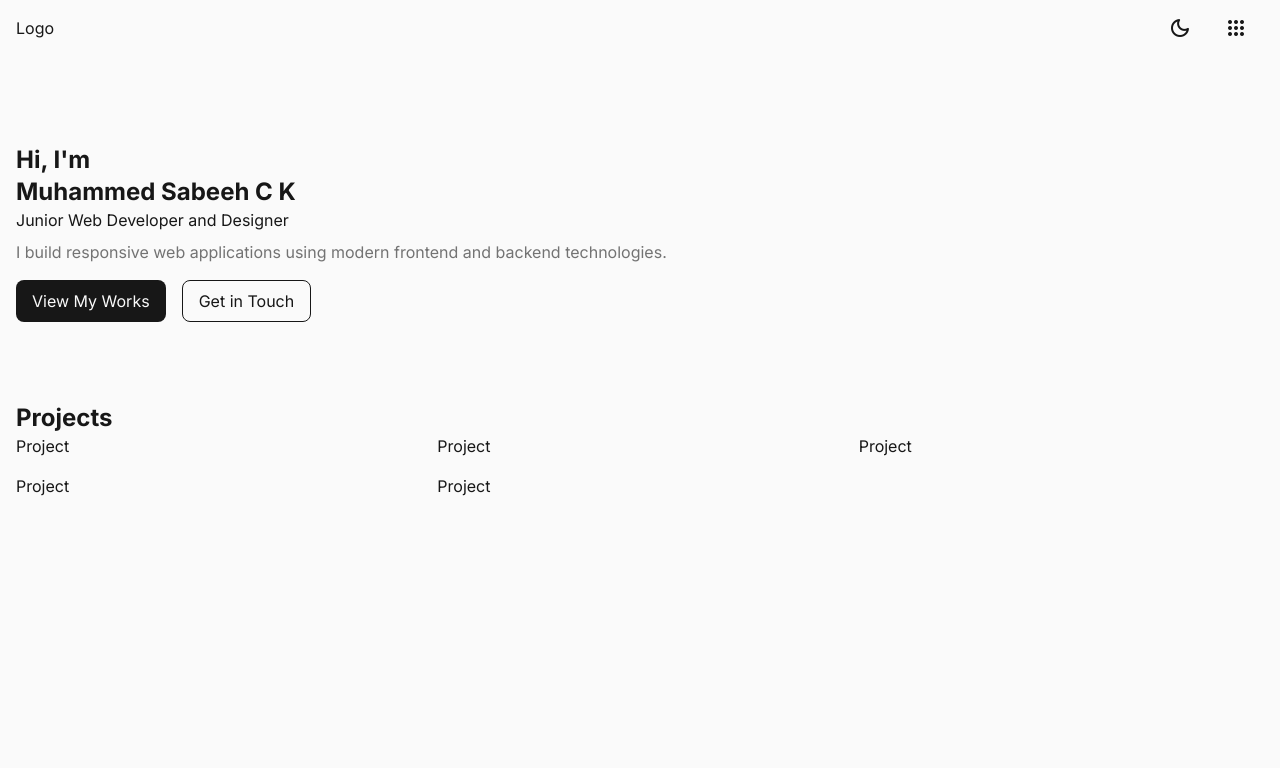
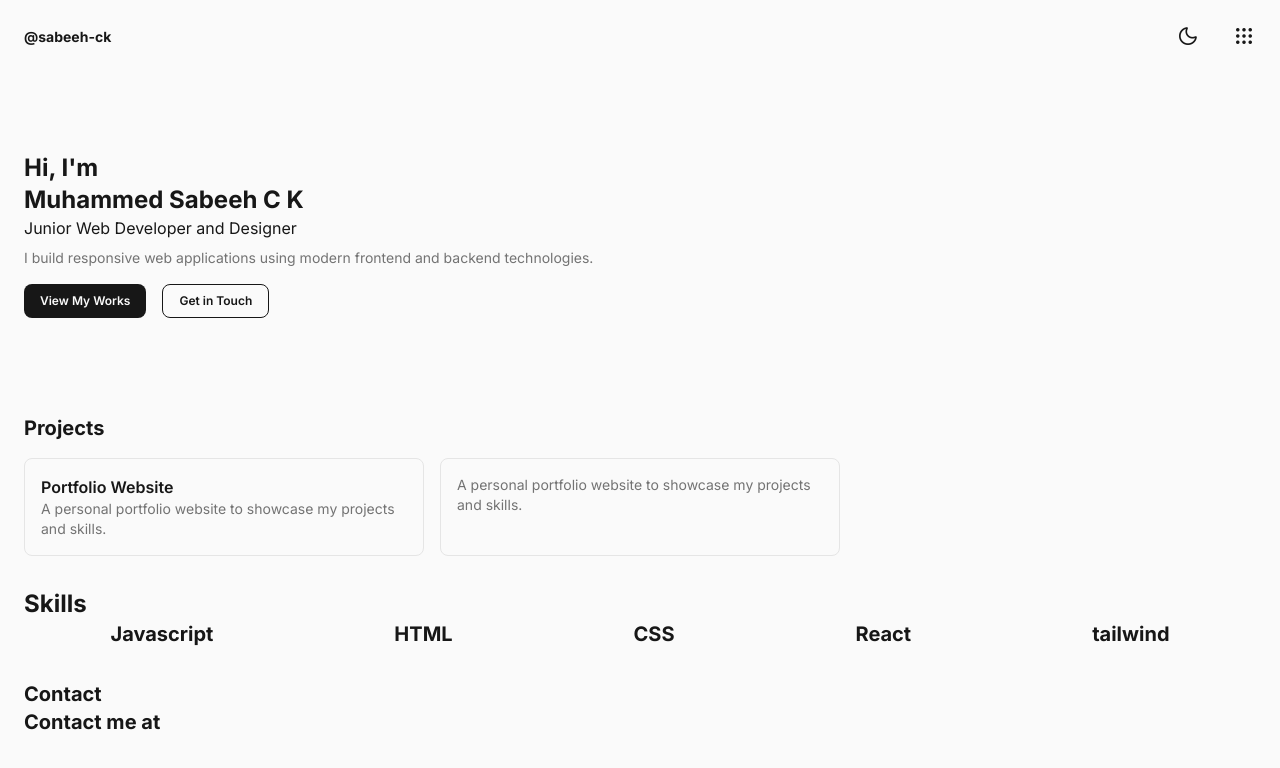
Before and after one commit to sabeeh-ck/my-portfolio, a React (Vite) app: page / in a window 1280 px wide. Shown: the top 768 px of the page. Built offline with nearby package versions, Linux system fonts and the light colour scheme.

Commit message:
Commit 9.1 created sections and edited header

```diff
--- a/index.html
+++ b/index.html
@@ -11,7 +11,7 @@
         />
     </head>
     <body>
-        <div id="root"></div>
+        <div id="root" class="transition-colors duration-600 ease-in-out"></div>
         <script type="module" src="/src/main.jsx"></script>
     </body>
 </html>
--- a/src/App.jsx
+++ b/src/App.jsx
@@ -3,6 +3,8 @@ import './App.css'
 import Header from './components/Header'
 import Hero from './components/Hero'
 import ProjectSection from './components/ProjectSection'
+import Skills from './components/Skills'
+import Contact from './components/Contact'
 
 function App() {
     const [darkMode, setDarkMode] = useState(false)
@@ -13,19 +15,19 @@ function App() {
     }, [])
 
     useEffect(() => {
-        if (darkMode) {
-            document.documentElement.classList.add('dark')
-        } else {
-            document.documentElement.classList.remove('dark')
-        }
+        darkMode
+            ? document.body.classList.add('dark')
+            : document.body.classList.remove('dark')
     }, [darkMode])
 
     return (
         <>
             <Header darkMode={darkMode} setDarkMode={setDarkMode} />
-            <main className="mt-16 px-4">
+            <main className="mt-18 flex flex-col gap-8 px-6 pt-4">
                 <Hero />
                 <ProjectSection />
+                <Skills />
+                <Contact />
             </main>
         </>
     )
--- /dev/null
+++ b/src/components/Contact.jsx
@@ -0,0 +1,8 @@
+export default function Contact() {
+    return (
+        <section id="contact">
+            <h2>Contact</h2>
+            <h2>Contact me at</h2>
+        </section>
+    )
+}
--- a/src/components/Header.jsx
+++ b/src/components/Header.jsx
@@ -29,15 +29,19 @@ export default function Header({ darkMode, setDarkMode }) {
 
     return (
         <>
-            <header className="bg-bg fixed top-0 z-500 h-14 w-full">
-                <section className="bg-bg fixed top-0 z-500 flex h-14 w-full items-center px-4">
-                    <a href="/" className="flex-1">
-                        Logo
+            <header className="fixed top-0 z-500 w-full">
+                <section className="bg-bg fixed z-500 flex w-full items-center px-3 py-3">
+                    <section className="flex-1">
+                        <a className="px-3 text-sm font-bold" href="/">
+                            {/*  <span className="text-textmute">@muhammed.</span>*/}
+                            @sabeeh-ck
                         </a>
+                    </section>
+                    <section className="flex gap-2">
                         {headerButtons.map((button) => (
                             <button
                                 key={button.name}
-                            className="flex h-14 w-14 items-center justify-center border-0"
+                                className="flex h-12 w-12 items-center justify-center border-0"
                                 onClick={button.onClick}
                             >
                                 <span className="material-symbols-rounded">
@@ -45,6 +49,7 @@ export default function Header({ darkMode, setDarkMode }) {
                                 </span>
                             </button>
                         ))}
+                    </section>
                 </section>
                 <nav
                     className={`bg-bg transition-top fixed z-350 flex h-full w-full items-center px-4 duration-500 ease-in-out ${nav ? 'translate-y-0' : '-translate-y-full'} `}
--- a/src/components/Hero.jsx
+++ b/src/components/Hero.jsx
@@ -1,20 +1,20 @@
 export default function Hero() {
     return (
-        <section className="flex flex-col py-20">
-            <div className="text-2xl font-bold">
+        <section id="hero" className="flex flex-col py-16">
+            <div>
                 <h1>Hi, I'm</h1>
                 <h1>Muhammed Sabeeh C K</h1>
             </div>
             <p>Junior Web Developer and Designer</p>
-            <p className="text-textmute mt-2">
+            <p className="text-textmute mt-2 text-sm">
                 I build responsive web applications using modern frontend and
                 backend technologies.
             </p>
             <div className="mt-4 flex gap-4">
-                <button className="button bg-text text-bg p-2">
+                <button className="button bg-text text-bg p-2 text-xs font-semibold">
                     View My Works
                 </button>
-                <button className="border-text button border">
+                <button className="border-text button text-text border p-2 text-xs font-semibold">
                     Get in Touch
                 </button>
             </div>
--- a/src/components/Project.jsx
+++ b/src/components/Project.jsx
@@ -1,3 +1,8 @@
-export default function Project() {
-    return <p>Project</p>
+export default function Project({ project }) {
+    return (
+        <div className="border-border rounded-lg border p-4">
+            <h3>{project.title}</h3>
+            <p className="text-textmute text-sm">{project.description}</p>
+        </div>
+    )
 }
--- a/src/components/ProjectSection.jsx
+++ b/src/components/ProjectSection.jsx
@@ -1,14 +1,15 @@
 import Project from './Project'
+import { projects } from '../data/projects'
 
 export default function ProjectSection() {
-    const projectList = [1, 2, 3, 4, 5]
+    // const projectList = [1, 2, 3, 4, 5]
 
     return (
         <section id="projects" className="flex flex-col">
-            <h1 className="text-2xl font-bold">Projects</h1>
+            <h2 className="mb-4">Projects</h2>
             <div className="grid grid-cols-1 gap-4 md:grid-cols-2 lg:grid-cols-3">
-                {projectList.map((project) => (
-                    <Project key={project} />
+                {projects.map((project) => (
+                    <Project key={project.id} project={project} />
                 ))}
             </div>
         </section>
--- /dev/null
+++ b/src/components/Skills.jsx
@@ -0,0 +1,14 @@
+export default function Skills() {
+    return (
+        <section>
+            <h1>Skills</h1>
+            <div className="flex flex-wrap justify-around gap-2">
+                <h2>Javascript</h2>
+                <h2>HTML</h2>
+                <h2>CSS</h2>
+                <h2>React</h2>
+                <h2>tailwind</h2>
+            </div>
+        </section>
+    )
+}
--- /dev/null
+++ b/src/data/projects.js
@@ -0,0 +1,21 @@
+export const projects = [
+    {
+        id: 1,
+        title: 'Portfolio Website',
+        img: '',
+        description:
+            'A personal portfolio website to showcase my projects and skills.',
+        links: {
+            github: '',
+            live: '',
+        },
+    },
+    {
+        id: 2,
+        title: '',
+        img: '',
+        description:
+            'A personal portfolio website to showcase my projects and skills.',
+        link: '',
+    },
+]
--- a/src/index.css
+++ b/src/index.css
@@ -26,6 +26,18 @@ body {
     @apply font-inter text-text bg-bg;
 }
 
+h1 {
+    @apply text-2xl font-bold;
+}
+
+h2 {
+    @apply text-xl font-bold;
+}
+
+h3 {
+    @apply font-semibold;
+}
+
 .button {
     @apply cursor-pointer rounded-lg px-4 py-2;
 }
@@ -35,5 +47,5 @@ body {
         'FILL' 0,
         'wght' 400,
         'GRAD' 0,
-        'opsz' 24;
+        'opsz' 40;
 }
```
Also changed, not shown: src/assets/menu-icon.svg (deleted). Lines whose indentation alone changed are shown as unchanged.
